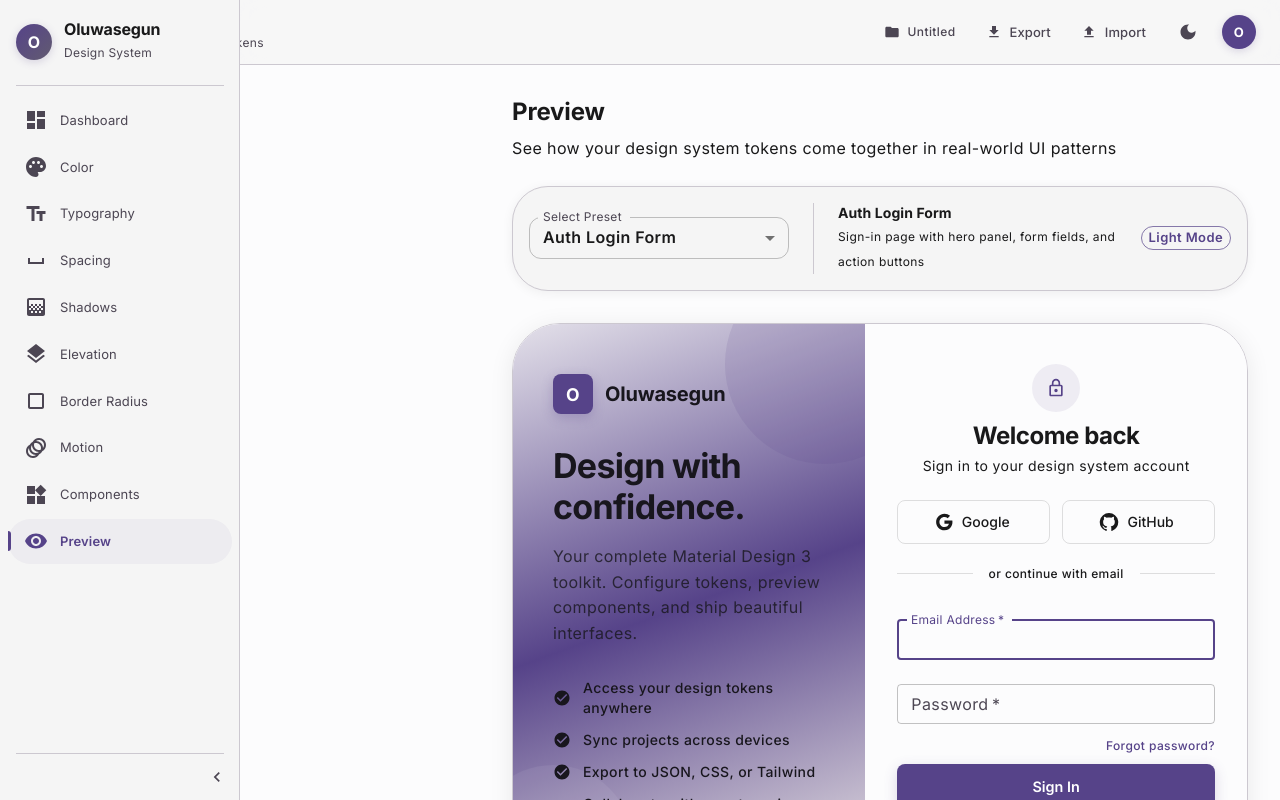
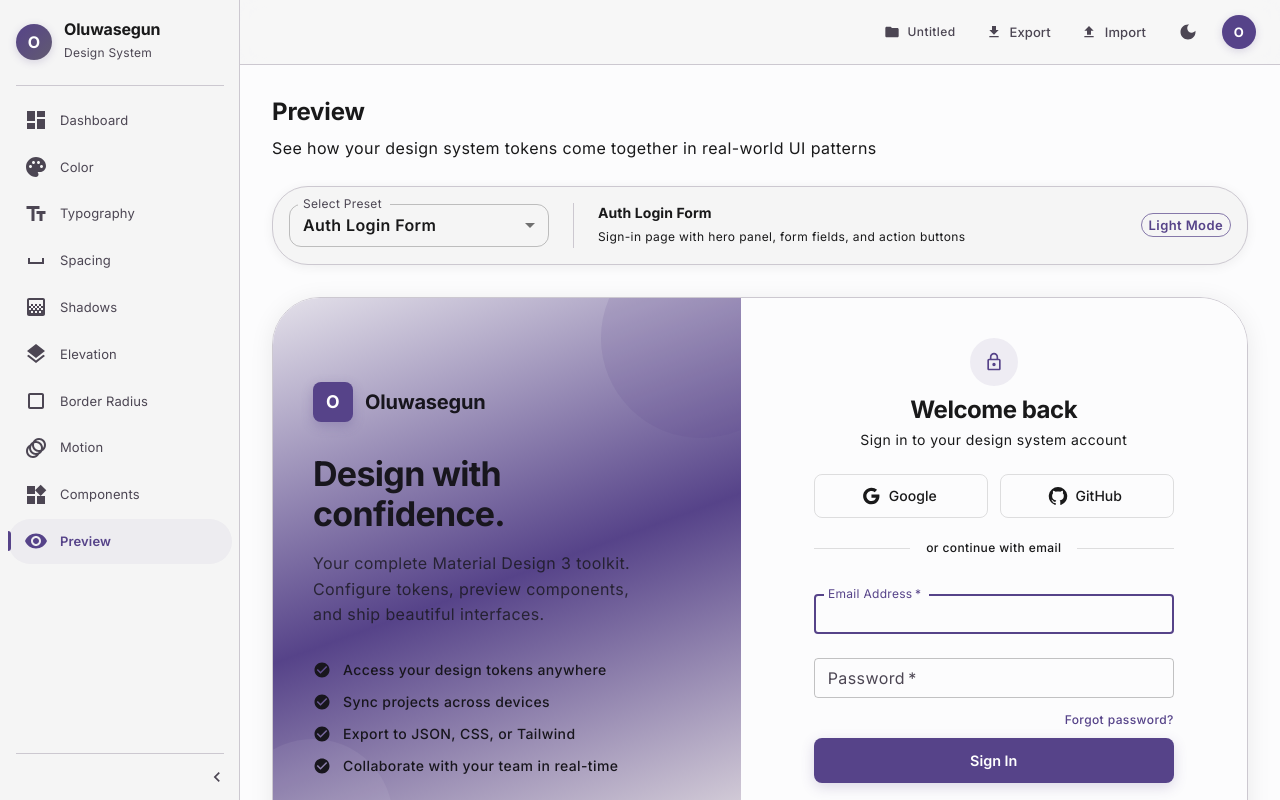
Before and after one commit to Holuwasegun/oluwasegun-design-system, a Next.js app: page /preview in a window 1280 px wide. Shown: the top 800 px of the page. Built offline with nearby package versions, Linux system fonts and the light colour scheme.

Commit message:
Tighten sidebar spacing, remove TopBar descriptions
- Remove redundant ml from main content (sidebar nav already offsets)
- Remove pageDescriptions and subtitle text from TopBar
- Clean up unused imports (useAppStore in layout, pageDescriptions in TopBar)

```diff
--- a/src/app/(tabs)/layout.tsx
+++ b/src/app/(tabs)/layout.tsx
@@ -3,15 +3,11 @@
 import { Box, Typography, Divider, useTheme, useMediaQuery } from '@mui/material';
 import Sidebar from '@/components/Sidebar';
 import TopBar from '@/components/TopBar';
-import { useAppStore } from '@/store';
 
 const TOPBAR_HEIGHT = 64;
 
 export default function TabsLayout({ children }: { children: React.ReactNode }) {
   const theme = useTheme();
-  const isMobile = useMediaQuery(theme.breakpoints.down('md'));
-  const sidebarOpen = useAppStore((s) => s.sidebarOpen);
-  const sidebarWidth = isMobile ? 0 : sidebarOpen ? 240 : 64;
 
   return (
     <Box sx={{ display: 'flex', minHeight: '100vh' }}>
@@ -22,7 +18,6 @@ export default function TabsLayout({ children }: { children: React.ReactNode })
         sx={{
           flexGrow: 1,
           pt: `${TOPBAR_HEIGHT}px`,
-          ml: `${sidebarWidth}px`,
           transition: theme.transitions.create('margin-left', {
             easing: theme.transitions.easing.sharp,
             duration: theme.transitions.duration.standard,
--- a/src/components/TopBar.tsx
+++ b/src/components/TopBar.tsx
@@ -38,19 +38,6 @@ const pageTitles: Record<string, string> = {
   "/preview": "Preview",
 };
 
-const pageDescriptions: Record<string, string> = {
-  "/dashboard": "Overview of your design system",
-  "/color": "Key colors, tonal palettes, and color roles",
-  "/typography": "Type scale generator with letter spacing control",
-  "/spacing": "Base unit, spacing scale, and grid system",
-  "/shadows": "Shadow tokens and custom builder",
-  "/elevation": "Surface elevation levels and hover demos",
-  "/radius": "Shape scale and corner radius builder",
-  "/motion": "Duration, easing, and interactive demos",
-  "/components": "Live, theme-aware component demos",
-  "/preview": "Real-world UI patterns with your tokens",
-};
-
 export default function TopBar() {
   const theme = useTheme();
   const isMobile = useMediaQuery(theme.breakpoints.down("md"));
@@ -61,7 +48,6 @@ export default function TopBar() {
   const [projectManagerOpen, setProjectManagerOpen] = useState(false);
 
   const title = pageTitles[pathname] || "Design System";
-  const description = pageDescriptions[pathname] || "";
   const currentProject = projects.find((p) => p.id === currentProjectId);
 
   const handleExport = () => {
@@ -113,11 +99,6 @@ export default function TopBar() {
             <Typography variant="h6" sx={{ fontWeight: 700, lineHeight: 1.2, letterSpacing: '-0.01em', fontSize: { xs: '0.95rem', md: '1rem' } }}>
               {title}
             </Typography>
-            {!isMobile && (
-              <Typography variant="caption" sx={{ color: 'text.secondary', lineHeight: 1.3 }}>
-                {description}
-              </Typography>
-            )}
           </Box>
 
           <Box sx={{ flexGrow: 1 }} />
```
